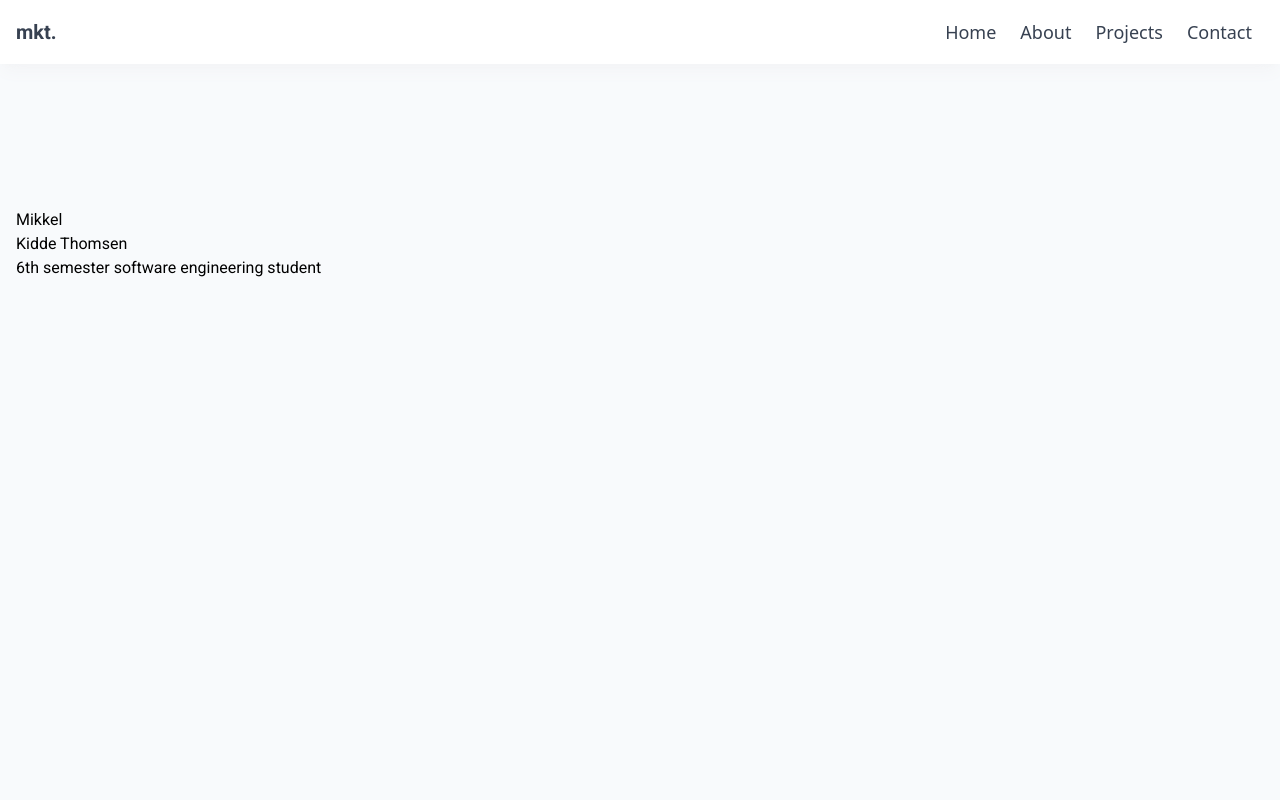
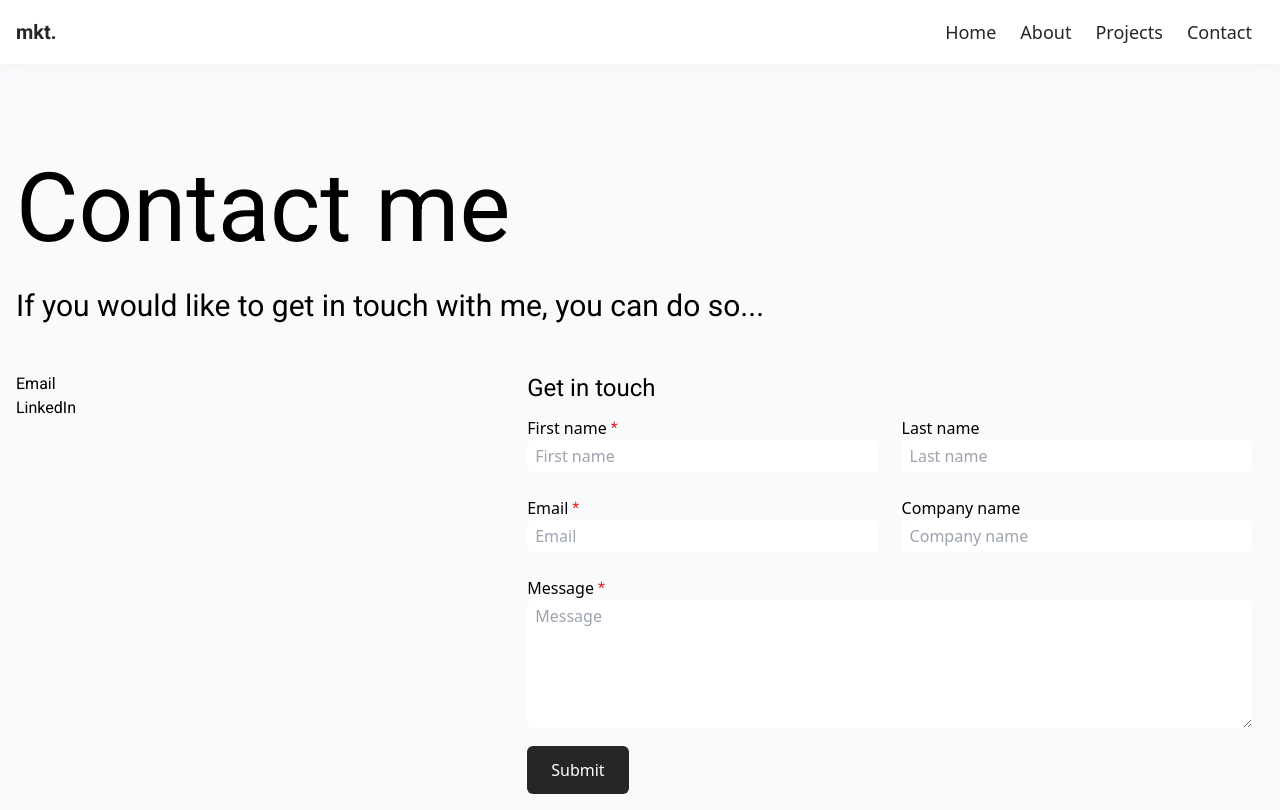
Before and after one commit to THEmKidde/mkidde-dev, a Next.js app: page /contact in a window 1280 px wide. Built offline with nearby package versions, Linux system fonts and the light colour scheme.

Commit message:
added contact form and fixed small changes on pages

```diff
--- /dev/null
+++ b/components/Button.tsx
@@ -0,0 +1,8 @@
+
+export default function Button({ title, onClick, className="" }) {
+    return (
+        <button onClick={onClick} className={"px-6 py-3  bg-neutral-800 hover:bg-cyan-500 duration-100 rounded-md text-white font-medium " + className}>
+            {title}
+        </button>
+    )
+}
--- /dev/null
+++ b/components/InputField.tsx
@@ -0,0 +1,12 @@
+
+export default function InputField({ type, name, id, placeholder="", label, required=false }) {
+    return (
+        <div className={"m-3 " + (type == "textarea" ? "" : "w-1/2")}>
+            <label className="flex" htmlFor={id}>{label} {required ? <p className="text-red-600 ml-1">*</p> : ""}</label>
+            {type == "textarea" ?
+                <textarea name={name} id={id} placeholder={placeholder} className="w-full h-32 px-2 py-1 rounded-md" />
+                : <input type={type} name={name} id={id} placeholder={placeholder} className="px-2 py-1 rounded-md w-full" />
+            }
+        </div>
+    )
+}
--- a/components/Navbar.tsx
+++ b/components/Navbar.tsx
@@ -3,25 +3,25 @@ import Container from "./Container"
 export default function Navbar({ page }) {
     return (
         <>
-            <div className="fixed top-0 w-full bg-white shadow-lg shadow-gray-100">
+            <div className="fixed top-0 w-full z-20 bg-white shadow-lg shadow-gray-100">
                 <Container className="flex justify-between h-16">
-                    <h1 className="self-center text-xl font-semibold text-gray-700 select-none">mkt.</h1>
+                    <h1 className="self-center text-xl font-semibold text-neutral-800 select-none">mkt.</h1>
                     <div className="self-center">
                         {page == "home" ?
-                            <a className="mx-3 text-lg font-medium text-gray-700 select-none hover:text-cyan-500 cursor-pointer">Home</a>
-                            : <a className="mx-3 text-lg font-medium text-gray-700 select-none hover:text-cyan-500" href="/">Home</a>
+                            <a className="mx-3 text-lg font-medium text-neutral-800 select-none hover:text-cyan-500 duration-100 cursor-pointer">Home</a>
+                            : <a className="mx-3 text-lg font-medium text-neutral-800 select-none hover:text-cyan-500 duration-100" href="/">Home</a>
                         }
                         {page == "about" ?
-                            <a className="mx-3 text-lg font-medium text-gray-700 select-none hover:text-cyan-500 cursor-pointer">About</a>
-                            : <a className="mx-3 text-lg font-medium text-gray-700 select-none hover:text-cyan-500" href="/about">About</a>
+                            <a className="mx-3 text-lg font-medium text-neutral-800 select-none hover:text-cyan-500 duration-100 cursor-pointer">About</a>
+                            : <a className="mx-3 text-lg font-medium text-neutral-800 select-none hover:text-cyan-500 duration-100" href="/about">About</a>
                         }
                         {page == "projects" ?
-                            <a className="mx-3 text-lg font-medium text-gray-700 select-none hover:text-cyan-500 cursor-pointer">Projects</a>
-                            : <a className="mx-3 text-lg font-medium text-gray-700 select-none hover:text-cyan-500" href="/projects">Projects</a>
+                            <a className="mx-3 text-lg font-medium text-neutral-800 select-none hover:text-cyan-500 duration-100 cursor-pointer">Projects</a>
+                            : <a className="mx-3 text-lg font-medium text-neutral-800 select-none hover:text-cyan-500 duration-100" href="/projects">Projects</a>
                         }
                         {page == "contact" ?
-                            <a className="mx-3 text-lg font-medium text-gray-700 select-none hover:text-cyan-500 cursor-pointer">Contact</a>
-                            : <a className="mx-3 text-lg font-medium text-gray-700 select-none hover:text-cyan-500" href="/contact">Contact</a>
+                            <a className="mx-3 text-lg font-medium text-neutral-800 select-none hover:text-cyan-500 duration-100 cursor-pointer">Contact</a>
+                            : <a className="mx-3 text-lg font-medium text-neutral-800 select-none hover:text-cyan-500 duration-100" href="/contact">Contact</a>
                         }
                     </div>
                 </Container>
--- /dev/null
+++ b/next.config.js
@@ -0,0 +1,5 @@
+module.exports = {
+    images: {
+      domains: ['media-exp1.licdn.com'],
+    },
+  }
--- a/package.json
+++ b/package.json
@@ -9,7 +9,8 @@
     "mongodb": "^4.1.3",
     "next": "latest",
     "react": "^17.0.2",
-    "react-dom": "^17.0.2"
+    "react-dom": "^17.0.2",
+    "react-icons": "^4.3.1"
   },
   "devDependencies": {
     "@types/react": "^17.0.43",
--- a/pages/about.tsx
+++ b/pages/about.tsx
@@ -1,18 +1,52 @@
 import Head from 'next/head'
 import Navbar from '../components/Navbar'
 import Container from '../components/Container'
+import Image from 'next/image'
 
-export default function Home() {
+export default function About() {
     return (
         <>
             <Head>
                 <title> About | mKidde-dev </title>
             </Head>
             <Navbar page="about" />
-        <div className="bg-slate-50 h-screen">
-            <Container className="pt-52">
-                <h1 className="">Mikkel <br /> Kidde Thomsen</h1>
-                <h2 className="">6th semester software engineering student</h2>
+            <div className="bg-slate-50 h-full min-h-screen">
+                <Container className="pt-40">
+                    <div className="flex">
+                        <article className="w-4/5">
+                            <h1 className="text-8xl">About me</h1>
+                            <h1 className="text-3xl my-8">Hello, my name is Mikkel Kidde Thomsen</h1>
+                            <h2 className="text-xl">
+                                I'm a software engineering student studying at
+                                Aalborg University, currently on my 6th semester.
+                                I've been programming for around 7 years now, and
+                                have for the last 3 been studying at University
+                                learning how to do so 'properly'.
+                            </h2>
+                            <p className="text-lg mt-8">
+                            Lorem ipsum dolor sit amet, consectetur adipiscing elit. Etiam volutpat consectetur mauris ut consectetur.
+                            Aliquam tortor ex, aliquet et augue sit amet, scelerisque hendrerit nisl. Curabitur gravida orci at augue volutpat luctus.
+                            Integer et malesuada urna. Aenean non diam ultrices, lacinia justo sed, porttitor libero.
+                            Nullam consectetur elit pellentesque nisl fermentum, sed sagittis urna placerat.
+                            Ut facilisis, arcu nec ullamcorper iaculis, elit nisl aliquam erat, id aliquam nisl metus vel justo.
+                            Quisque vitae nisl aliquet, accumsan ligula quis, faucibus neque. Mauris semper sagittis eros, at sollicitudin tellus tristique quis.
+                            Nulla nisi metus, semper eget venenatis id, tincidunt a elit. Etiam facilisis felis eget dolor porta mattis.
+                            Vivamus sed ultricies tellus, eu molestie metus. Nullam elit risus, bibendum ac orci sit amet, lobortis pretium dolor.
+                            Vestibulum ante ipsum primis in faucibus orci luctus et ultrices posuere cubilia curae; Nullam ultrices eu nulla vitae condimentum.
+                            Nunc non leo vel ligula volutpat pellentesque vitae non tellus.
+                            </p>
+                        </article>
+                        <div className="w-2/5 mx-6 mt-8">
+                            <Image
+                                src="https://media-exp1.licdn.com/dms/image/C4E03AQGAuBMG8IyIXg/profile-displayphoto-shrink_800_800/0/1645358647477?e=2147483647&v=beta&t=yxGrG4OuBdEtSq95ZLKrPf19pVXLbtNhvjyS7IuWSo0"
+                                alt="Picture of author"
+                                width={500}
+                                height={500}
+                                priority
+                                className="rounded-full z-10"
+                            />
+                        </div>
+                    </div>
                 </Container>
             </div>
         </>
--- /dev/null
+++ b/pages/api/contact.js
@@ -0,0 +1,6 @@
+export default function handler(req, res) {
+    console.log(req.body.first_name);
+
+
+    res.status(200).json({});
+}
--- a/pages/contact.tsx
+++ b/pages/contact.tsx
@@ -1,18 +1,79 @@
 import Head from 'next/head'
 import Navbar from '../components/Navbar'
 import Container from '../components/Container'
+import Button from '../components/Button'
+import InputField from '../components/InputField'
 
-export default function Home() {
+import { useState } from 'react'
+
+export default function Contact() {
+    const [success, setSuccess] = useState(0); // 0: nothing sent yet, 1: failed, 2: success
+
+    const submitContactForm = async event => {
+        event.preventDefault()
+
+        const res = await fetch("/api/contact", {
+            body: JSON.stringify({
+                first_name: event.target.first_name.value,
+                last_name: event.target.last_name.value,
+                email: event.target.email.value,
+                company: event.target.company.value,
+                message: event.target.message.value
+            }),
+            headers: {
+                "Content-Type": "application/json"
+            },
+            method: "POST"
+        })
+        const result = await res;
+
+        if (result.status == 200) {
+            setSuccess(2); // success
+            setTimeout(()=>{setSuccess(0)}, 2000)
+        } else {
+            setSuccess(1); // failed
+            setTimeout(()=>{setSuccess(0)}, 2000)
+        }
+
+    }
+
     return (
         <>
             <Head>
                 <title> Contact | mKidde-dev </title>
             </Head>
             <Navbar page="contact" />
-        <div className="bg-slate-50 h-screen">
-            <Container className="pt-52">
-                <h1 className="">Mikkel <br /> Kidde Thomsen</h1>
-                <h2 className="">6th semester software engineering student</h2>
+            <div className="bg-slate-50 h-full min-h-screen">
+                <Container className="pt-40">
+                    <h1 className="text-8xl">Contact me</h1>
+                    <h3 className="text-3xl my-8">If you would like to get in touch with me, you can do so...</h3>
+                    <div className="flex justify-between mt-12">
+                        <div>
+                            <p>Email</p>
+                            <p>LinkedIn</p>
+                        </div>
+                        <div className="w-3/5">
+                            <form onSubmit={submitContactForm}>
+                                <div className="flex flex-col">
+                                    <h3 className="text-2xl mx-3">Get in touch</h3>
+                                    <div className="flex">
+                                        <InputField type="text" name="first_name" id="first_name" placeholder="First name" label="First name" required={true} />
+                                        <InputField type="text" name="last_name" id="last_name" placeholder="Last name" label="Last name" />
+                                    </div>
+                                    <div className="flex">
+                                        <InputField type="email" name="email" id="email" placeholder="Email" label="Email" required={true} />
+                                        <InputField type="text" name="company" id="company" placeholder="Company name" label="Company name" />
+                                    </div>
+                                    <InputField type="textarea" name="message" id="message" placeholder="Message" label="Message" required={true} />
+                                </div>
+                                <div className="flex">
+                                    <Button title="Submit" onClick={null} className="mx-3" />
+                                    <p className={(success == 2 ? "block" : "hidden")+" mx-2 self-center text-green-600 text-lg font-semibold"}>Your message has been sent!</p>
+                                    <p className={(success == 1 ? "block" : "hidden")+" mx-2 self-center text-red-600 text-lg font-semibold"}>Something went wrong.</p>
+                                </div>
+                            </form>
+                        </div>
+                    </div>
                 </Container>
             </div>
         </>
--- a/pages/index.tsx
+++ b/pages/index.tsx
@@ -1,7 +1,13 @@
 import Head from 'next/head'
 import Navbar from '../components/Navbar'
 import Container from '../components/Container'
+import Button from '../components/Button'
+import { FaGithub, FaLinkedin } from 'react-icons/fa'
 import clientPromise from '../lib/mongodb'
+
+function openResumePDF() {
+    window.open('MyPDF.pdf', '_blank');
+}
 
 export default function Home({ isConnected }) {
     return (
@@ -10,10 +16,19 @@ export default function Home({ isConnected }) {
                 <title> mKidde-dev </title>
             </Head>
             <Navbar page="home" />
-        <div className="bg-slate-50 h-screen">
+            <div className="bg-slate-50 h-full min-h-screen">
                 <Container className="pt-52">
-                <h1 className="">Mikkel <br /> Kidde Thomsen</h1>
-                <h2 className="">6th semester software engineering student</h2>
+                    <h1 className="text-8xl">Mikkel <br /> Kidde Thomsen</h1>
+                    <h2 className="text-5xl my-2">6th semester software engineering student.</h2>
+                    <div className="flex my-6">
+                        <Button title="Open Resume" onClick={openResumePDF} />
+                        <a href="https://github.com/mKiddeT" target="_blank" className="ml-6 mr-3 text-5xl text-neutral-300 hover:text-cyan-500 duration-100">
+                            <FaGithub />
+                        </a>
+                        <a href="https://www.linkedin.com/in/mikkel-kidde-thomsen/" target="_blank" className="mx-3 text-5xl text-neutral-300 hover:text-cyan-500 duration-100">
+                            <FaLinkedin />
+                        </a>
+                    </div>
                 </Container>
             </div>
         </>
--- a/pages/projects.tsx
+++ b/pages/projects.tsx
@@ -3,17 +3,17 @@ import Navbar from '../components/Navbar'
 import Container from '../components/Container'
 import clientPromise from '../lib/mongodb'
 
-export default function Home({ isConnected }) {
+export default function Projects({ isConnected }) {
     return (
         <>
             <Head>
                 <title> Projects | mKidde-dev </title>
             </Head>
             <Navbar page="projects" />
-        <div className="bg-slate-50 h-screen">
-            <Container className="pt-52">
-                <h1 className="">Mikkel <br /> Kidde Thomsen</h1>
-                <h2 className="">6th semester software engineering student</h2>
+            <div className="bg-slate-50 h-full min-h-screen">
+                <Container className="pt-40">
+                    <h1 className="text-8xl">My projects</h1>
+                    <h3 className="text-3xl my-8">Here's a little showcase of some of the projects I've made.</h3>
                 </Container>
             </div>
         </>
```
Also changed, not shown: 1 other file (tests, documents, lock files or other folders). Lines whose indentation alone changed are shown as unchanged.
